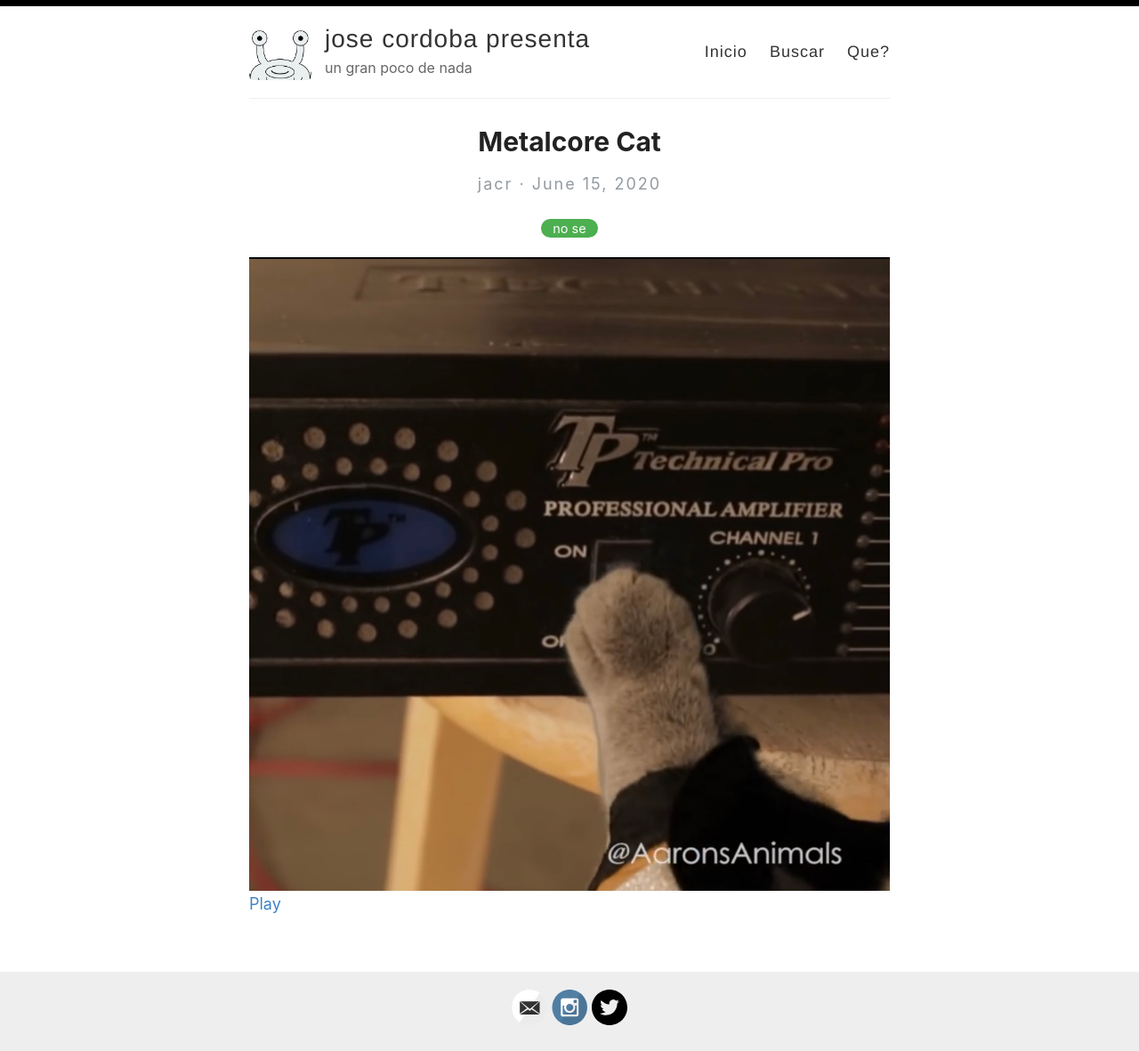
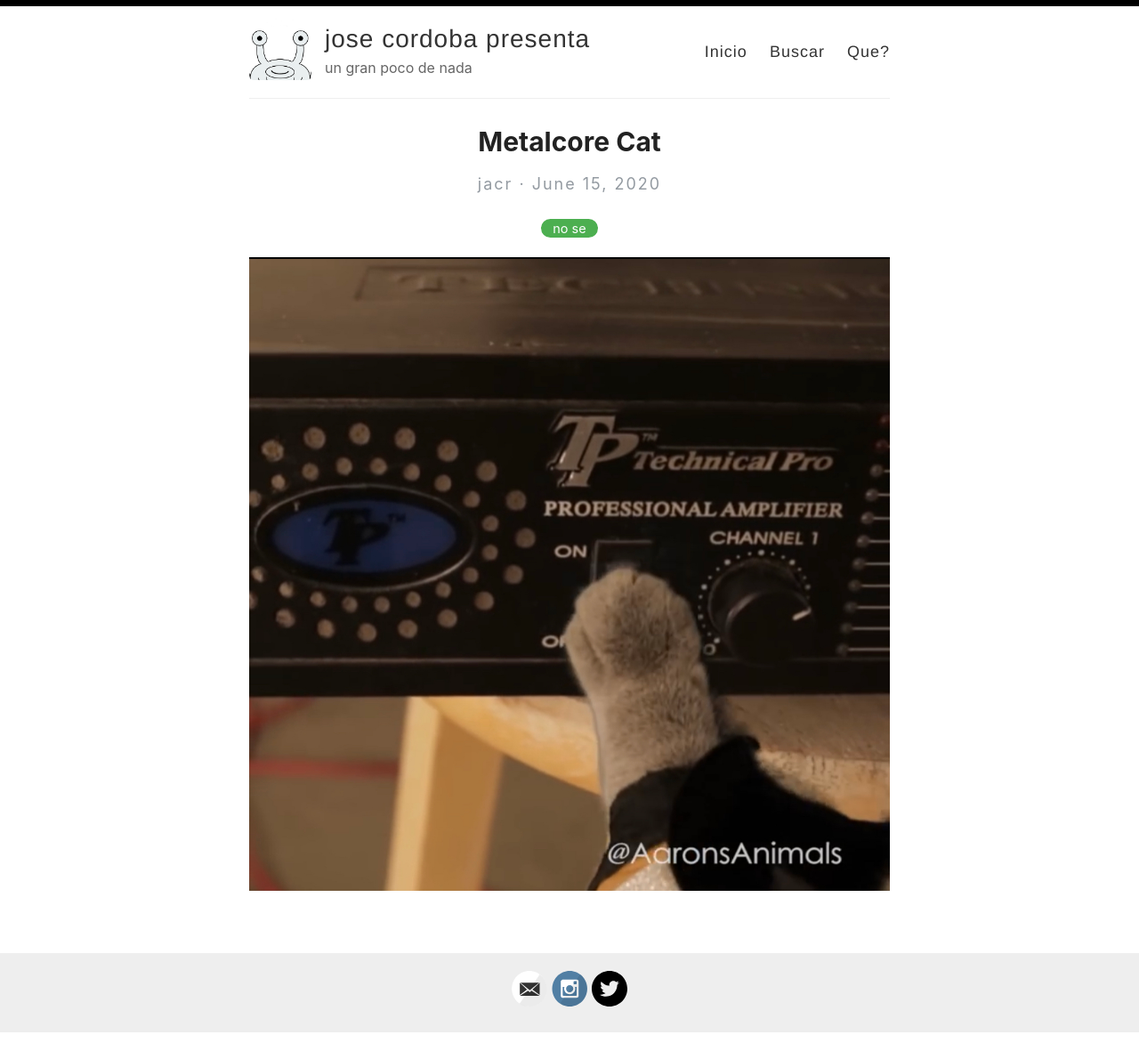
Before and after one commit to jacordobaruiz/hello, a Jekyll site: the page built from _posts/2020-06-15-metalcore-cat.md, in a window 1280 px wide. Shown: the whole page at 89% size. Built offline with Jekyll 4.4.1, drawn with Linux system fonts in a browser that asks for light colours; after the commit the page ends 1160 px from its top, so only the background shows below that.

Commit message:
link fix

```diff
--- a/_posts/2020-06-15-metalcore-cat.md
+++ b/_posts/2020-06-15-metalcore-cat.md
@@ -3,5 +3,4 @@
 title: "Metalcore Cat"
 category: no se
 ---
-![Metalcore cat](http://jacordoba.com/images/up/metalcorecat.jpeg)
-[Play](https://youtu.be/Grsg4yMlemo)
+[![Metalcore cat](http://jacordoba.com/images/up/metalcorecat.jpeg)](https://youtu.be/Grsg4yMlemo)
```
